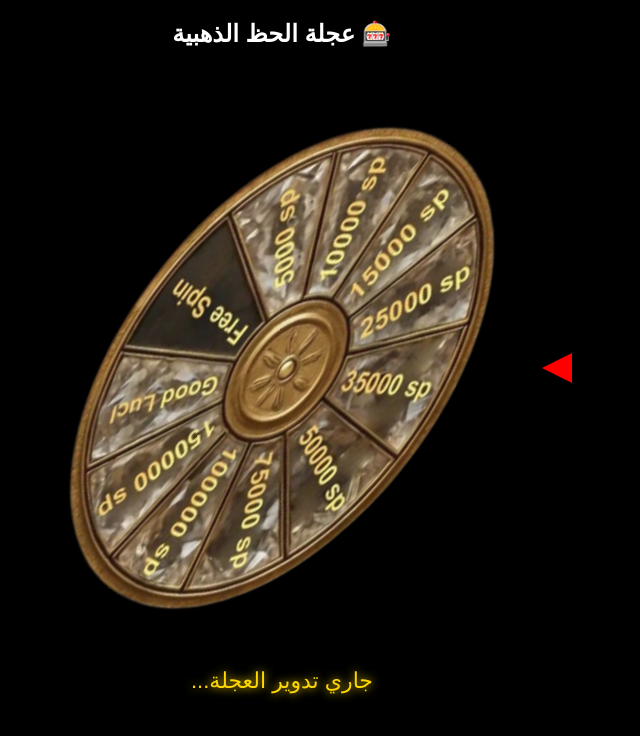
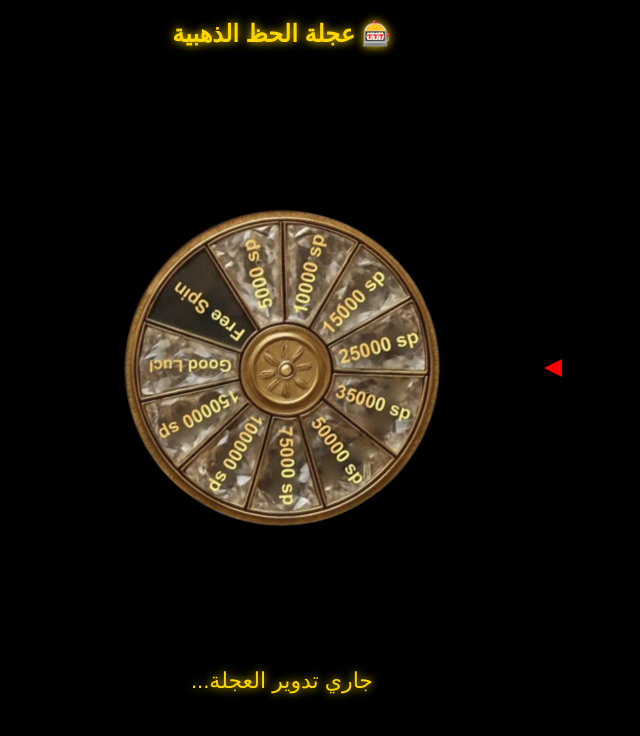
Before and after one commit to m7mdIIIplayer/cash_flow, a plain HTML site: page index.html in a window 1280 px wide. Shown: the whole page, without its empty margins (358-998 px from the left). Drawn offline with Linux system fonts and the light colour scheme.

Commit message:
Update index.html

```diff
--- a/index.html
+++ b/index.html
@@ -2,7 +2,7 @@
 <html lang="ar" dir="rtl">
 <head>
   <meta charset="UTF-8">
-  <title>🎡 عجلة الحظ | الصورة الأصلية</title>
+  <title>🎡 عجلة الحظ الذهبية</title>
   <meta name="viewport" content="width=device-width,initial-scale=1" />
 
   <style>
@@ -14,18 +14,28 @@
       overflow: hidden;
     }
 
+    h2 {
+      margin-top: 20px;
+      color: gold;
+      text-shadow: 0 0 10px gold;
+    }
+
+    /* الحاوية الدائرية */
     #wheel-container {
       position: relative;
       width: min(90vw, 70vh);
       height: min(90vw, 70vh);
       margin: 40px auto 0;
+      border-radius: 50%;
+      overflow: hidden; /* يمنع خروج الصورة */
+      background: #000; /* خلفية دائرية */
     }
 
     /* المؤشر */
     #pointer {
       position: absolute;
       top: 50%;
-      right: -10px;
+      right: -12px;
       transform: translateY(-50%);
       width: 30px;
       height: 30px;
@@ -34,11 +44,14 @@
       z-index: 10;
     }
 
-    /* صورة العجلة */
+    /* الصورة بدون تشويه */
     #wheel {
       width: 100%;
       height: 100%;
-      border-radius: 50%;
+      object-fit: contain; /* أهم سطر */
+      position: absolute;
+      top: 0;
+      left: 0;
       transition: transform 6s cubic-bezier(0.33, 1, 0.68, 1);
     }
 
@@ -71,12 +84,11 @@
       "25000",    // 4
       "100000",   // 5
       "250000",   // 6
-      "1M",       // 7
-      "5M",       // 8
-      "10M"       // 9
+      "1000000",  // 7
+      "5000000",  // 8
+      "10000000"  // 9
     ];
 
-    // نفس نظامك القديم
     const params = new URLSearchParams(location.search);
     const result = params.get("result") || "0";
 
@@ -104,16 +116,18 @@
     const slices = prizes.length;
     const sliceDeg = 360 / slices;
 
-    // حساب الزاوية الصحيحة
+    // حساب زاوية التوقف
     const stopAngle = 360 - (prizeIndex * sliceDeg + sliceDeg / 2);
 
-    // دوران 6 لفات زائد الزاوية المطلوبة
+    // 6 دورات كاملة + زاوية التوقف
     const finalRotation = 360 * 6 + stopAngle;
 
+    // تشغيل الدوران
     setTimeout(() => {
       wheel.style.transform = `rotate(${finalRotation}deg)`;
     }, 500);
 
+    // عرض النتيجة بعد التوقف
     setTimeout(() => {
       resultDiv.innerHTML =
         prizeIndex === 0
```
